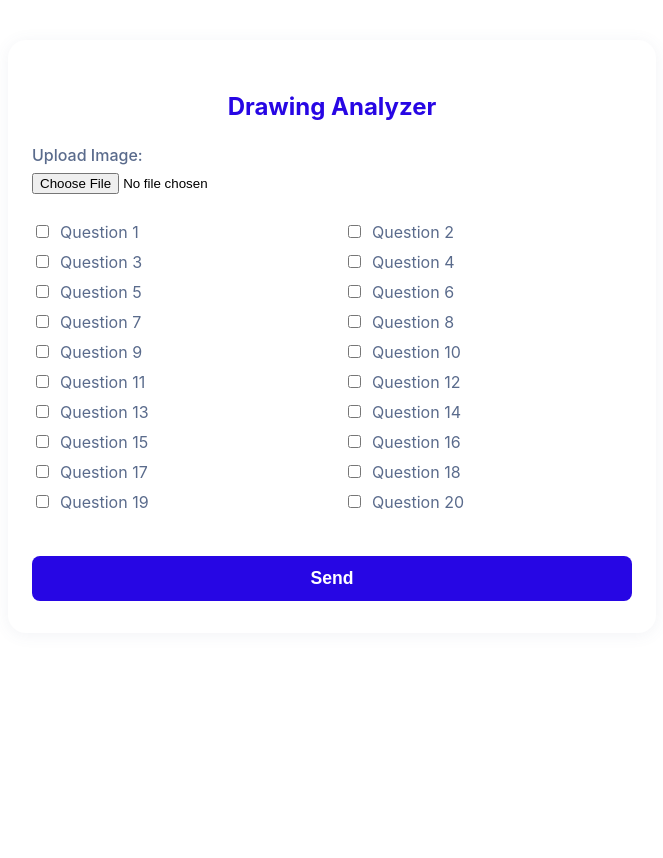
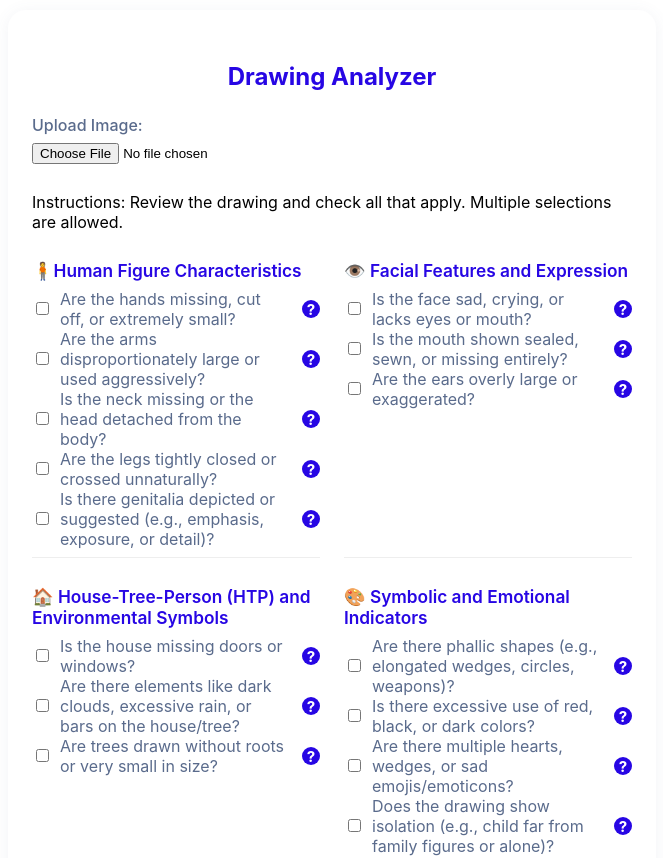
Before and after one commit to YoavLevinger/signals, a React (Create React App) app in the folder frontend/: page /drawing-analyzer in a window 1280 px wide. Shown: the top 858 px of the page, without its empty margins (308-971 px from the left). Before the commit the page ends 800 px from the top, so only its background shows below. Built offline with nearby package versions, Linux system fonts and the light colour scheme.

Commit message:
Added scientific questions to drawing analyzer

```diff
--- a/frontend/src/App.css
+++ b/frontend/src/App.css
@@ -140,7 +140,7 @@
 
 .analyzer-page {
   max-width: 600px;
-  margin: 40px auto;
+  margin: 10px auto;
   background: #fff;
   border-radius: 18px;
   box-shadow: 0 2px 16px rgba(90, 107, 140, 0.08);
@@ -197,3 +197,65 @@
 .send-btn:hover {
   background: #1a047a;
 }
+
+.question-group {
+  margin-bottom: 18px;
+  padding-bottom: 8px;
+  border-bottom: 1px solid #eee;
+}
+.question-header {
+  font-weight: 600;
+  color: #2706e4;
+  margin-bottom: 8px;
+  font-size: 1.08rem;
+}
+
+.tooltip-container {
+  position: relative;
+  display: inline-block;
+  margin-left: 8px;
+}
+.tooltip-icon {
+  background: #2706e4;
+  color: #fff;
+  border-radius: 50%;
+  width: 18px;
+  height: 18px;
+  display: inline-flex;
+  align-items: center;
+  justify-content: center;
+  font-size: 0.95rem;
+  font-weight: bold;
+  cursor: pointer;
+  transition: background 0.2s;
+}
+.tooltip-icon:hover {
+  background: #1a047a;
+}
+.tooltip-text {
+  visibility: hidden;
+  opacity: 0;
+  width: 260px;
+  background: #fffbe6;
+  color: #333;
+  text-align: left;
+  border-radius: 8px;
+  border: 1px solid #ffe082;
+  box-shadow: 0 2px 8px rgba(90, 107, 140, 0.10);
+  padding: 10px 14px;
+  position: absolute;
+  z-index: 10;
+  left: 24px;
+  top: 50%;
+  transform: translateY(-50%);
+  font-size: 0.98rem;
+  line-height: 1.4;
+  transition: opacity 0.2s;
+  pointer-events: none;
+}
+.tooltip-container:hover .tooltip-text,
+.tooltip-container:focus-within .tooltip-text {
+  visibility: visible;
+  opacity: 1;
+  pointer-events: auto;
+}
--- a/frontend/src/DrawingAnalyzer.js
+++ b/frontend/src/DrawingAnalyzer.js
@@ -1,11 +1,94 @@
 import React from 'react';
 import './App.css';
 
+const questionGroups = [
+  {
+    header: '🧍Human Figure Characteristics',
+    questions: [
+      {
+        text: 'Are the hands missing, cut off, or extremely small?',
+        tip: 'Potential indicator of helplessness, loss of agency, or abuse.\n✔️ Reference: PMC9221832 - NCBI',
+      },
+      {
+        text: 'Are the arms disproportionately large or used aggressively?',
+        tip: 'May indicate exposure to physical aggression or internalized anger.\n✔️ Reference: [Lev-Wiesel & Liraz, 2007]',
+      },
+      {
+        text: 'Is the neck missing or the head detached from the body?',
+        tip: 'Associated with trauma, disassociation, or abuse.\n✔️ Reference: Allen & Tussey, 2012; Dillenburger, 2005',
+      },
+      {
+        text: 'Are the legs tightly closed or crossed unnaturally?',
+        tip: 'May reflect sexual discomfort, shame, or trauma.\n✔️ Reference: Allen & Tussey, 2012; Sidun & Rosenthal, 1987',
+      },
+      {
+        text: 'Is there genitalia depicted or suggested (e.g., emphasis, exposure, or detail)?',
+        tip: 'A significant red flag, especially if unsolicited or highly detailed.\n✔️ Reference: Identifying Sexually Abused Children Through Art',
+      },
+    ],
+  },
+  {
+    header: '👁️ Facial Features and Expression',
+    questions: [
+      {
+        text: 'Is the face sad, crying, or lacks eyes or mouth?',
+        tip: 'Can suggest emotional withdrawal or trauma.\n✔️ Reference: Koppitz\'s Emotional Indicators',
+      },
+      {
+        text: 'Is the mouth shown sealed, sewn, or missing entirely?',
+        tip: 'May symbolize silencing or fear of speaking out.\n✔️ Reference: Draw-A-Person Test interpretations',
+      },
+      {
+        text: 'Are the ears overly large or exaggerated?',
+        tip: 'Could indicate hypervigilance or alertness to danger.\n✔️ Reference: PMC9221832 - NCBI',
+      },
+    ],
+  },
+  {
+    header: '🏠 House-Tree-Person (HTP) and Environmental Symbols',
+    questions: [
+      {
+        text: 'Is the house missing doors or windows?',
+        tip: 'Often interpreted as a lack of escape or isolation.\n✔️ Reference: Scott, University of Wisconsin Study',
+      },
+      {
+        text: 'Are there elements like dark clouds, excessive rain, or bars on the house/tree?',
+        tip: 'Symbolize fear, threat, or emotional confinement.\n✔️ Reference: DAP and HTP indicators',
+      },
+      {
+        text: 'Are trees drawn without roots or very small in size?',
+        tip: 'Might indicate a lack of grounding, support, or identity.\n✔️ Reference: Generating Psychological Analysis Tables',
+      },
+    ],
+  },
+  {
+    header: '🎨 Symbolic and Emotional Indicators',
+    questions: [
+      {
+        text: 'Are there phallic shapes (e.g., elongated wedges, circles, weapons)?',
+        tip: 'May unconsciously reflect sexual exposure or confusion.\n✔️ Reference: Malchiodi, 1990; Sidun & Rosenthal, 1987',
+      },
+      {
+        text: 'Is there excessive use of red, black, or dark colors?',
+        tip: 'Common in drawings of children with high emotional distress.\n✔️ Reference: Frontiers in Psychology, 2020',
+      },
+      {
+        text: 'Are there multiple hearts, wedges, or sad emojis/emoticons?',
+        tip: 'May represent self-loathing or distorted affection.\n✔️ Reference: UW-Whitewater study',
+      },
+      {
+        text: 'Does the drawing show isolation (e.g., child far from family figures or alone)?',
+        tip: 'Associated with emotional neglect or detachment.\n✔️ Reference: Draw-A-Person and HTP evaluations',
+      },
+    ],
+  },
+];
+
+const allQuestions = questionGroups.flatMap(g => g.questions);
+
 function DrawingAnalyzer() {
   const [file, setFile] = React.useState(null);
-  const [answers, setAnswers] = React.useState(Array(20).fill(false));
-
-  const questions = Array.from({ length: 20 }, (_, i) => `Question ${i + 1}`);
+  const [answers, setAnswers] = React.useState(Array(allQuestions.length).fill(false));
 
   const handleFileChange = (e) => {
     setFile(e.target.files[0]);
@@ -25,6 +108,8 @@ function DrawingAnalyzer() {
     alert(`Image: ${file ? file.name : 'None'}\nAnswers: ${answers.map((a, i) => a ? `Q${i+1}` : null).filter(Boolean).join(', ')}`);
   };
 
+  let questionIdx = 0;
+
   return (
     <div className="analyzer-page">
       <h2>Drawing Analyzer</h2>
@@ -34,16 +119,29 @@ function DrawingAnalyzer() {
           <input id="file-upload" type="file" accept="image/*" onChange={handleFileChange} />
           {file && <div className="file-name">Selected: {file.name}</div>}
         </div>
+        <div className="analyzer-subheader">Instructions: Review the drawing and check all that apply. Multiple selections are allowed.</div>
         <div className="questions-section">
-          {questions.map((q, idx) => (
+          {questionGroups.map((group, gIdx) => (
+            <div key={gIdx} className="question-group">
+              <div className="question-header">{group.header}</div>
+              {group.questions.map((q, qIdx) => {
+                const idx = questionIdx++;
+                return (
                   <label key={idx} className="question-item">
                     <input
                       type="checkbox"
                       checked={answers[idx]}
                       onChange={() => handleCheckboxChange(idx)}
                     />
-              {q}
+                    {q.text}
+                    <span className="tooltip-container">
+                      <span className="tooltip-icon">?</span>
+                      <span className="tooltip-text">{q.tip}</span>
+                    </span>
                   </label>
+                );
+              })}
+            </div>
           ))}
         </div>
         <button type="submit" className="send-btn">Send</button>
```
Lines whose indentation alone changed are shown as unchanged.
